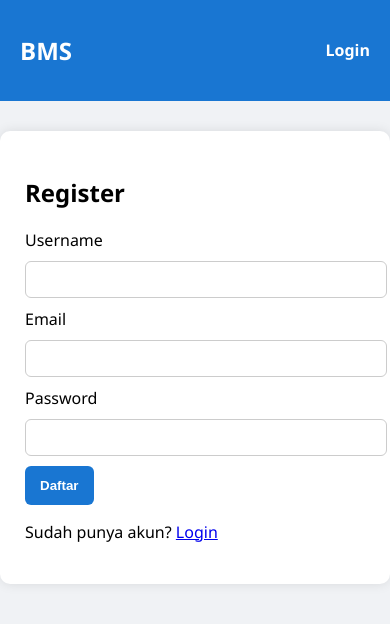
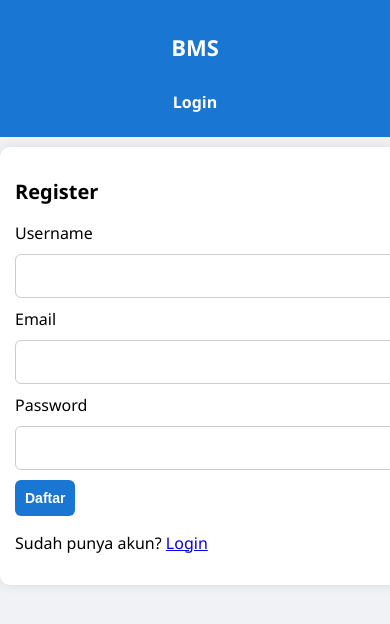
Before and after one commit to MiftahulKhoiri/BMS, a Flask app: template app/templates/register.html in a window 390 px wide; the page is wider, and only the part inside the window is pictured. Shown: the top 624 px of that part. Run offline with Flask 3, Linux system fonts and the light colour scheme; the template is opened without the code that fills it, so the values that code supplies are empty; parts of the project's set-up code (start-up, migrations or seed data) failed here and were passed over.

Commit message:
Update main.css

```diff
--- a/app/static/css/main.css
+++ b/app/static/css/main.css
@@ -50,3 +50,58 @@ button {
 button:hover {
     background: #0d47a1;
 }
+
+/* ===============================
+   RESPONSIVE FOR MOBILE DEVICES
+   ===============================*/
+
+@media (max-width: 768px) {
+
+    .navbar {
+        flex-direction: column;
+        text-align: center;
+    }
+
+    .navbar a {
+        display: block;
+        margin: 10px 0;
+    }
+
+    .page {
+        width: 95%;
+        padding: 15px;
+        margin: 10px auto;
+    }
+
+    input, button {
+        font-size: 16px;
+        padding: 12px;
+    }
+
+    .profile-pic {
+        width: 90px;
+        height: 90px;
+        margin: auto;
+    }
+
+    .card, .profile-card {
+        padding: 15px;
+    }
+}
+
+/* Ultra-small screens (HP jadul) */
+@media (max-width: 480px) {
+
+    h2 {
+        font-size: 20px;
+    }
+
+    button {
+        padding: 10px;
+        font-size: 14px;
+    }
+
+    .navbar h2 {
+        font-size: 22px;
+    }
+}
```
